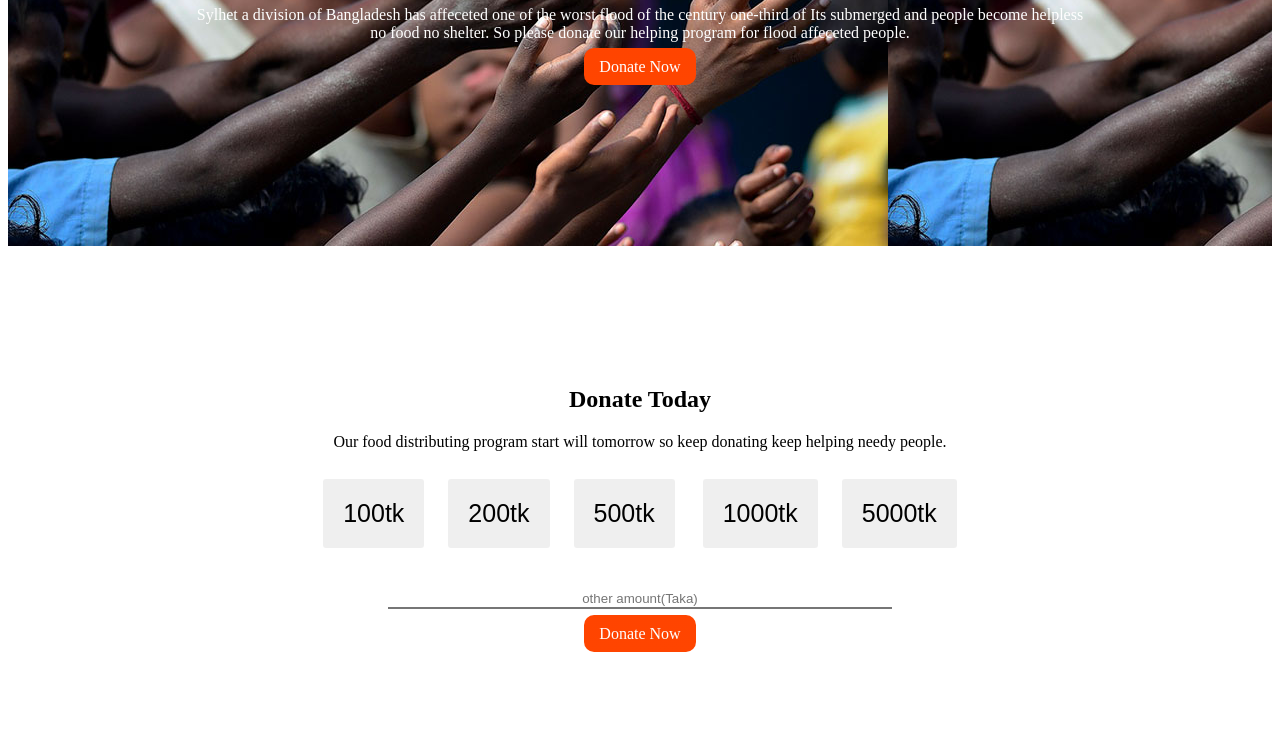
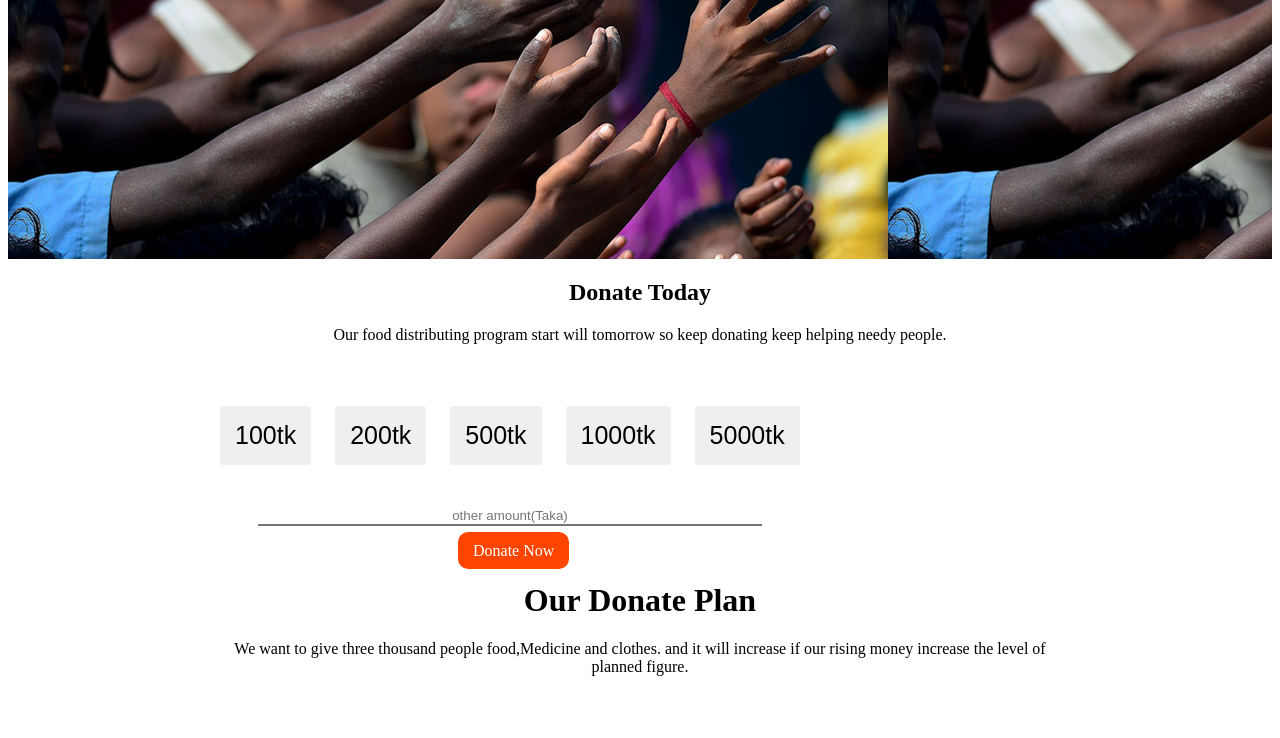
Before and after one commit to AhmedAbdullahM/be-kind, a plain HTML site: page index.html in a window 1280 px wide. Shown: the part 162-900 px from the top of the page. Drawn offline with Linux system fonts and the light colour scheme.

Commit message:
new change

```diff
--- a/index.html
+++ b/index.html
@@ -14,7 +14,7 @@
 <body>
     <div class="background">
 
-        <div class="text-align">
+        <div class="get-update">
         <h1>Help Flood Affected People of Bangladesh</h1>
         <p>
             Sylhet a division of Bangladesh has affeceted one of the worst flood of the century one-third of Its submerged and people become helpless no food no shelter.
@@ -24,20 +24,26 @@
     </div>
     </div>
     <section>
-        <div class="text-align">
+        <div class="get-update">
             <h1>Donate Today</h1>
             <p>Our food distributing program start will tomorrow so keep donating keep helping needy people.</p>
-            <div>
+
+            </div>
+                <div class="button-taka">
                 <button class="donate-amount">100tk</button><button class="donate-amount">200tk</button><button class="donate-amount">500tk</button>
             <button class="donate-amount">1000tk</button><button class="donate-amount">5000tk</button>
+        </div>
+
+            <div class="other-taka">
             <input id="write-tk" placeholder="other amount(Taka)" type="text"></input>
                 <p><a class="button" target="_blank" href="">Donate Now</a></p>
-        </div>
+             </div>
+
 
         </div>
           </section>
 
-            <div class="text-align">
+            <div class="get-update">
                 <h1>Our Donate Plan</h1>
                 <p>We want to give three thousand people food,Medicine and clothes. and it will increase if our rising money increase the level of planned figure.</p>
             </div>
--- a/style.css
+++ b/style.css
@@ -3,19 +3,23 @@
     width: 100%;
     height: 400px;
     color:white;
-    margin-bottom:40px;
+    margin-bottom:20px;
 }
 
 
-.text-align{
-    text-align: center;
-    padding-right:180px;
-    padding-left:180px;
-    padding-top:80px;
 
-
+.button-taka{
+    display: flex;
+    margin-left:200px;
+    margin-right:200px;
 }
-
+.other-taka{
+    margin-left:250px;
+    margin-right:250px;
+}
+.other-taka p{
+    margin-left:200px;
+}
 .button{
     background-image: linear-gradient(rgb(255, 68, 0),orangered);
     border-radius: 10px;
@@ -27,7 +31,7 @@
 .donate-amount{
     border-radius:5px;
     margin:10px;
-    padding:20px;
+    padding:15px;
     border:2px solid white;
     box-shadow: 1px 1px 1px 1px white;
     font-size: 25px;
```
